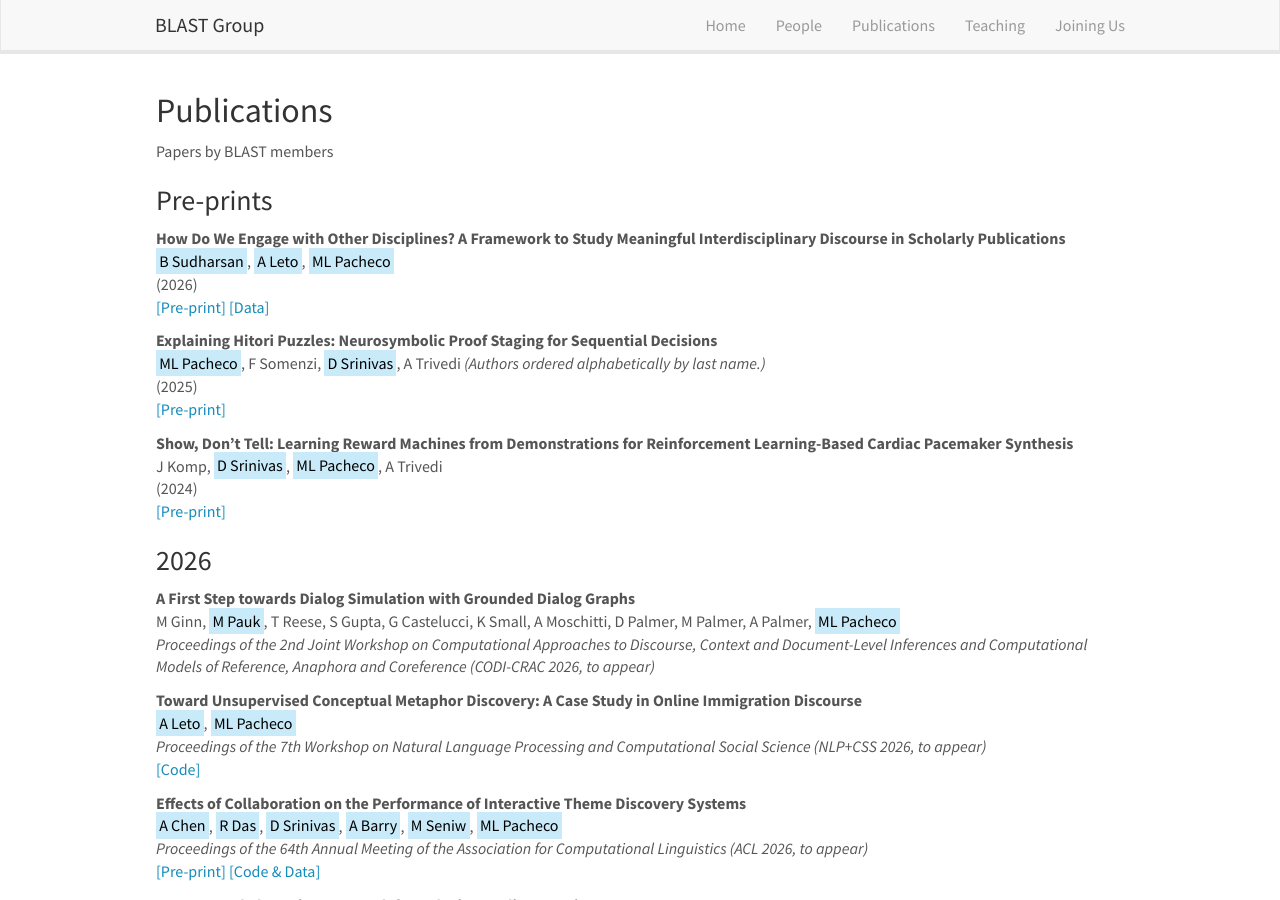
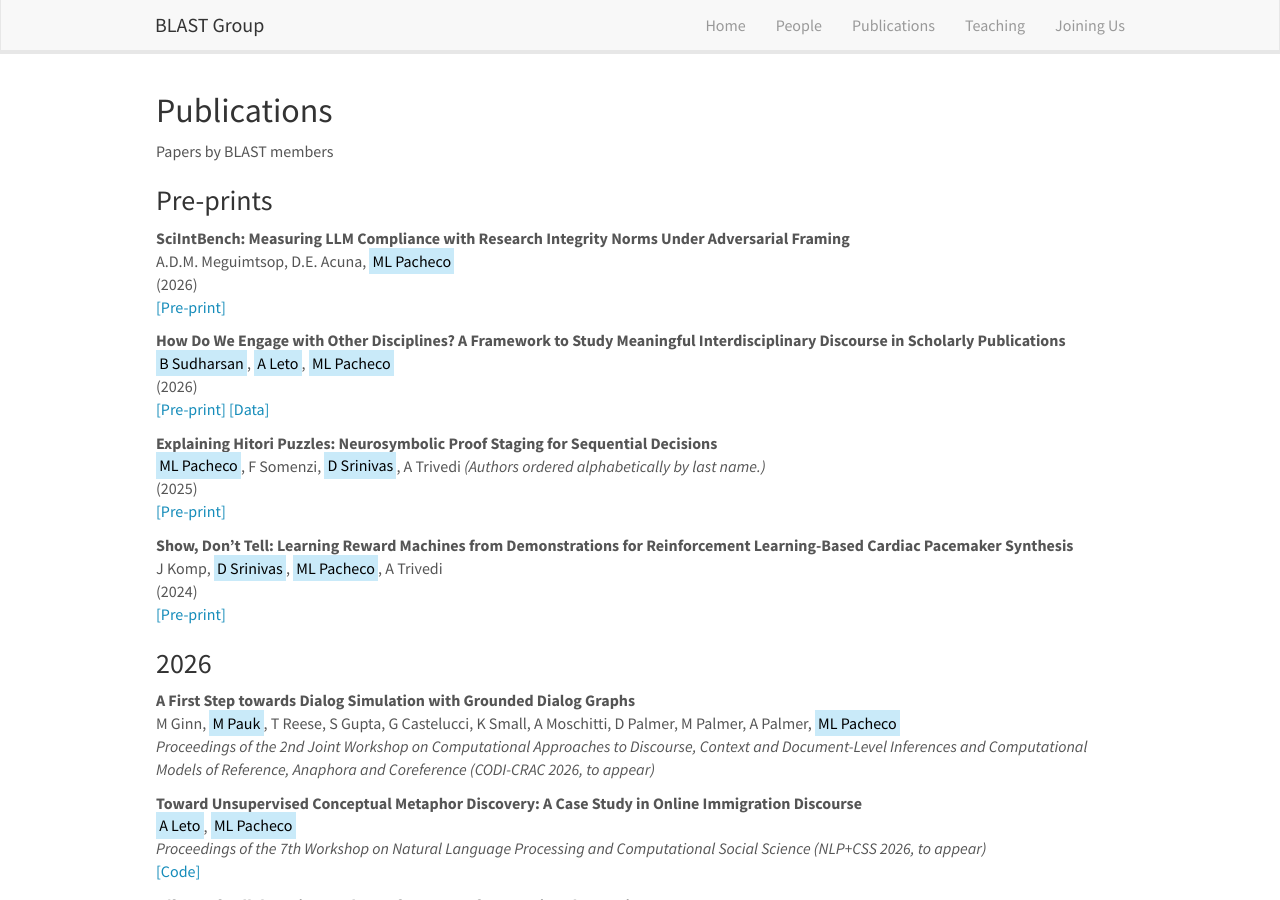
Before and after one commit to blast-cu/blast-cu.github.io, a Jekyll site: the page built from _pages/publications.md, in a window 1280 px wide and 900 px high. Built offline with Jekyll 4.4.1, drawn with Linux system fonts in a browser that asks for light colours; nearby versions of some CDN libraries.

Commit message:
Update publist_preprint.yml

```diff
--- a/_data/publist_preprint.yml
+++ b/_data/publist_preprint.yml
@@ -1,3 +1,11 @@
+- title: "SciIntBench: Measuring LLM Compliance with Research Integrity Norms Under Adversarial Framing"
+  authors: A.D.M. Meguimtsop, D.E. Acuna, <mark>ML Pacheco</mark>
+  highlight: 0
+  link:
+    url: https://arxiv.org/abs/2605.29468
+    display: \[Pre-print\]
+  year: 2026
+
 - title: "How Do We Engage with Other Disciplines? A Framework to Study Meaningful Interdisciplinary Discourse in Scholarly Publications"
   authors: <mark>B Sudharsan</mark>, <mark>A Leto</mark>, <mark>ML Pacheco</mark>
   highlight: 0
```
